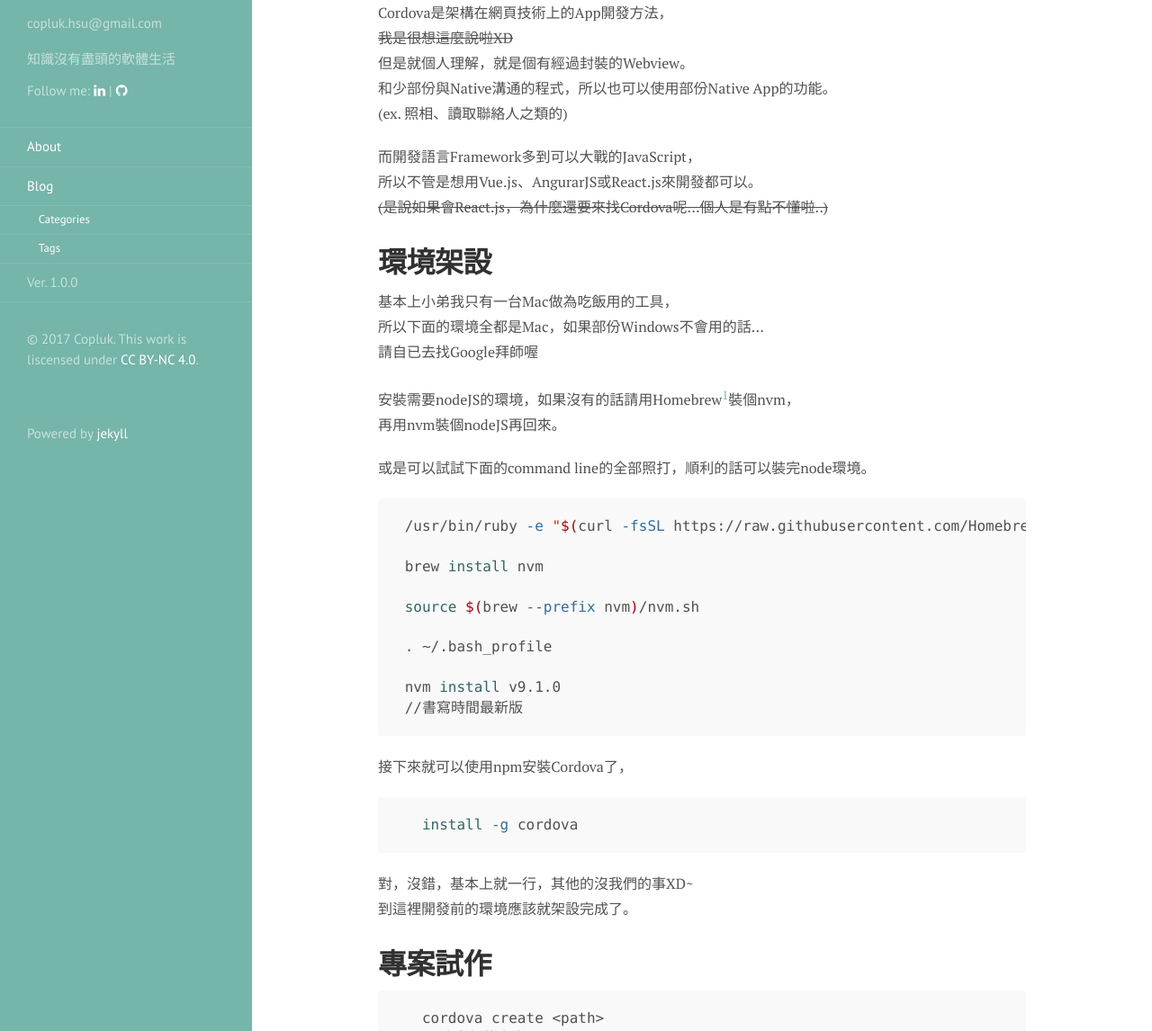
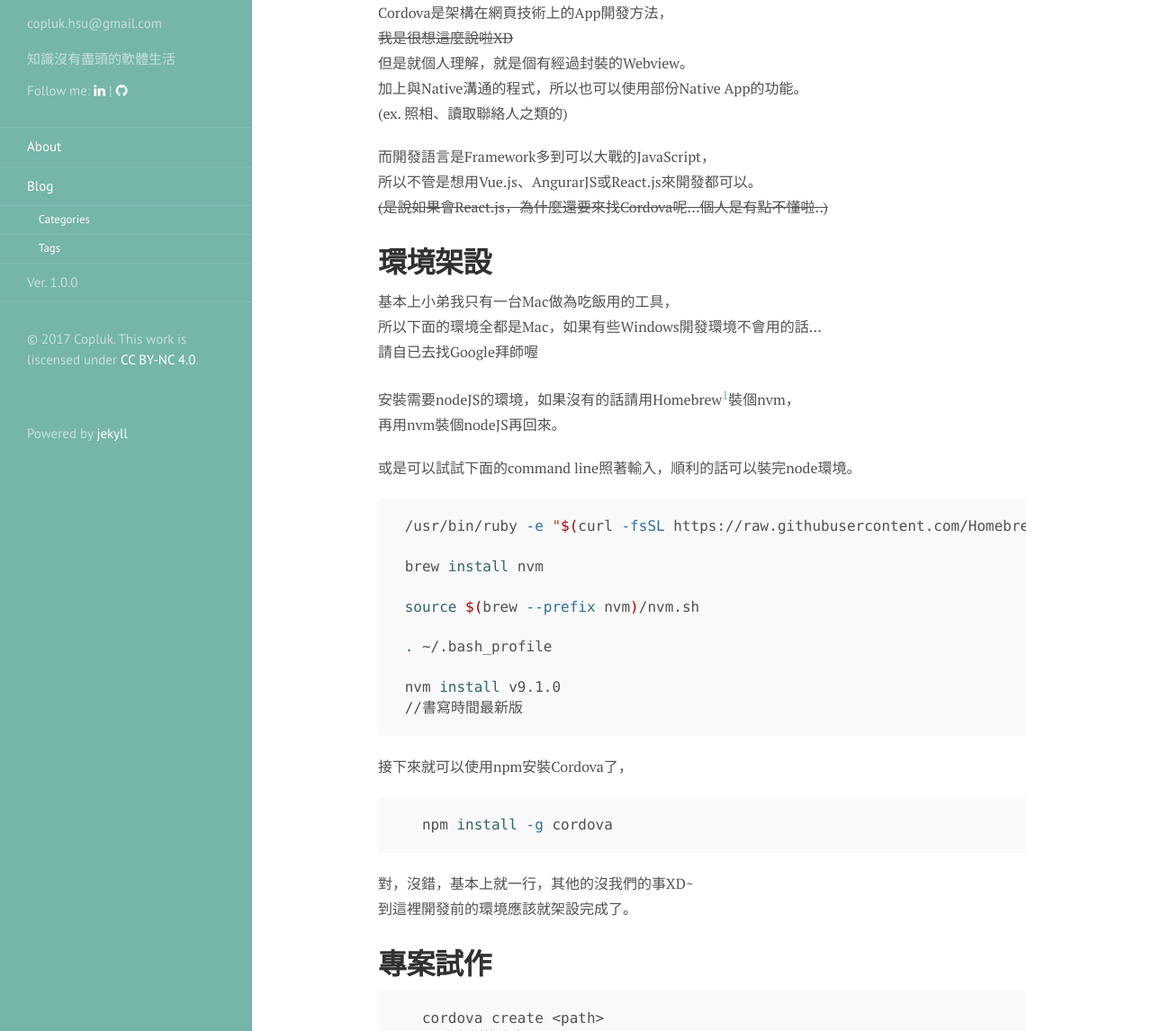
Before and after one commit to copluk/Copluk.github.io, a Jekyll site: the page built from _posts/2017-11-13-Cordova 環境架設 & 簡介.md, in a window 1280 px wide and 1400 px high, cut to the strip 254-1400 px from the top of the window. Shown: the whole strip at 90% size. Built offline with Jekyll 4.4.1, drawn with Linux system fonts in a browser that asks for light colours; nearby versions of some CDN libraries; comment, search, counter and statistics services are not loaded; some of the changed text lies outside the part shown.

Commit message:
2017/11/13 各式改錯字

````diff
--- a/_posts/2017-11-13-Cordova 環境架設 & 簡介.md
+++ b/_posts/2017-11-13-Cordova 環境架設 & 簡介.md
@@ -11,23 +11,23 @@
 Cordova是架構在網頁技術上的App開發方法，
 ~~我是很想這麼說啦XD~~
 但是就個人理解，就是個有經過封裝的Webview。
-和少部份與Native溝通的程式，所以也可以使用部份Native App的功能。
+加上與Native溝通的程式，所以也可以使用部份Native App的功能。
 (ex. 照相、讀取聯絡人之類的)
 
-而開發語言Framework多到可以大戰的JavaScript，
+而開發語言是Framework多到可以大戰的JavaScript，
 所以不管是想用Vue.js、AngurarJS或React.js來開發都可以。
 ~~(是說如果會React.js，為什麼還要來找Cordova呢...個人是有點不懂啦..)~~
 
 # 環境架設
 
 基本上小弟我只有一台Mac做為吃飯用的工具，
-所以下面的環境全都是Mac，如果部份Windows不會用的話...
+所以下面的環境全都是Mac，如果有些Windows開發環境不會用的話...
 請自已去找Google拜師喔
 
 安裝需要nodeJS的環境，如果沒有的話請用Homebrew[^2]裝個nvm，
 再用nvm裝個nodeJS再回來。
 
-或是可以試試下面的command line的全部照打，順利的話可以裝完node環境。
+或是可以試試下面的command line照著輸入，順利的話可以裝完node環境。
 
 ```bash
  /usr/bin/ruby -e "$(curl -fsSL https://raw.githubusercontent.com/Homebrew/install/master/install)"
@@ -44,7 +44,7 @@
 
 接下來就可以使用npm安裝Cordova了，
 ```bash
-   install -g cordova
+   npm install -g cordova
 ```
 對，沒錯，基本上就一行，其他的沒我們的事XD~
 到這裡開發前的環境應該就架設完成了。
````
Also changed, not shown: other parts of _posts/2017-11-13-Cordova 環境架設 & 簡介.md (+3 -3 lines).
